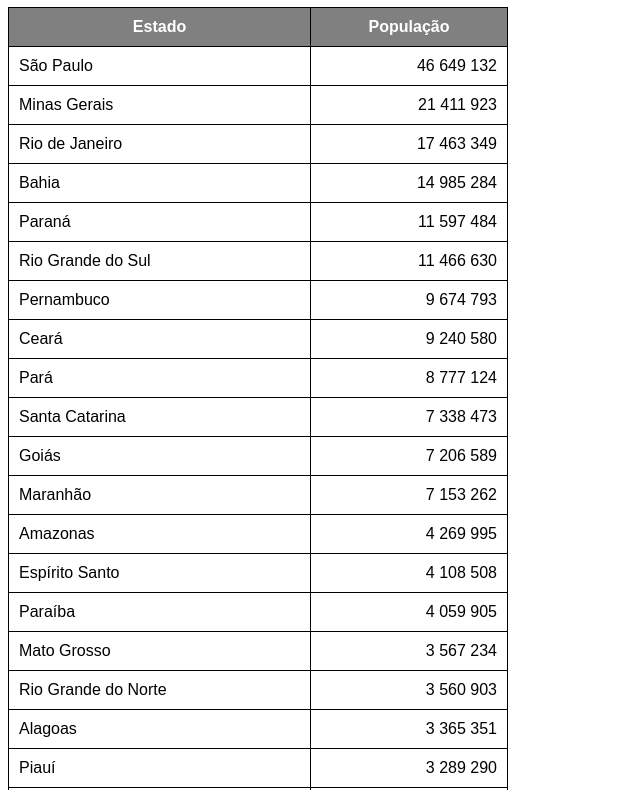
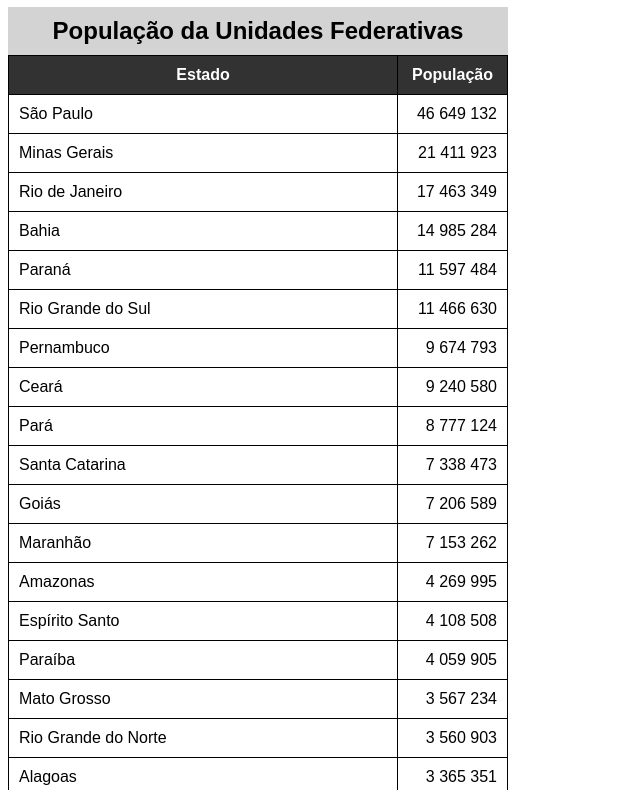
Before and after one commit to MatheusMalagi/html-css, a plain HTML site: page html-e-css/exercícios/ex023/tabela002.html in a window 1280 px wide. Shown: the part 73-863 px from the top of the page, without its empty margins (0-640 px from the left). Drawn offline with Linux system fonts and the light colour scheme.

Commit message:
update tabela

```diff
--- a/html-e-css/exercícios/ex023/tabela002.html
+++ b/html-e-css/exercícios/ex023/tabela002.html
@@ -18,11 +18,17 @@
             padding: 10px;
         }
         thead, tfoot{
-            background-color: gray;
+            background-color: rgb(51, 50, 50);
             color: white;
         }
         .num{
            text-align: right;
+        }
+        caption{
+            font-size: 1.5em;
+            font-weight: bold;
+            padding: 10px;
+            background-color: lightgray;
         }
     </style>
 </head>
@@ -31,6 +37,7 @@
     <!--
         ANATOMIA PARA TABELAS GRANDES
             TABLE
+            CAPTION
                 THEAD
                     TR, TD, TH
                 TBODY
@@ -40,10 +47,11 @@
 
     -->
     <table>
+        <caption>População da Unidades Federativas</caption>
         <thead>
             <tr>
-                <th>Estado</th>
-                <th>População</th>
+                <th scope="col">Estado</th>
+                <th scope="col" style="width: 50px;">População</th>
             </tr>
         </thead>
         <tbody>
@@ -158,7 +166,7 @@
         </tbody>
         <tfoot>
             <tr>
-                <th>Total de habitantes</th>
+                <th scope="row">Total de habitantes</th>
                 <td class="num"><strong>213.317.639</strong></td>
             </tr>
         </tfoot>
```
